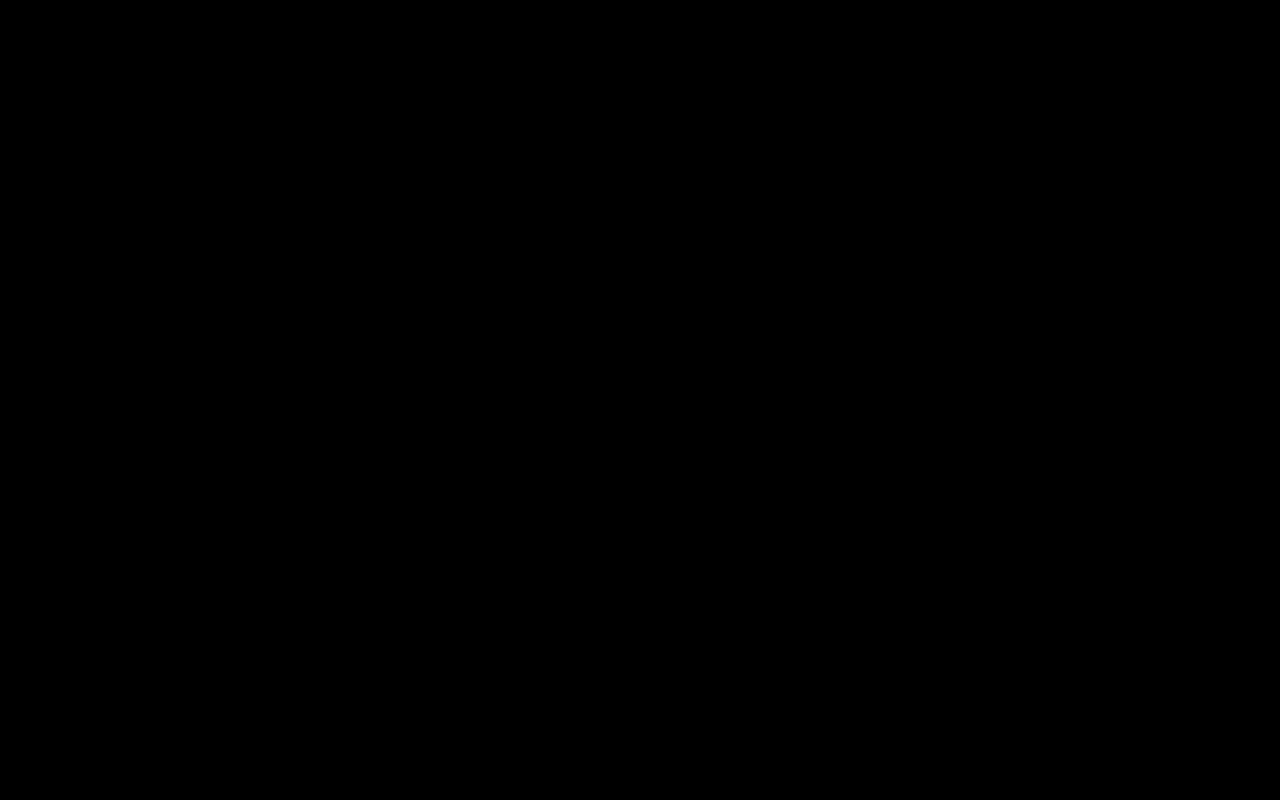
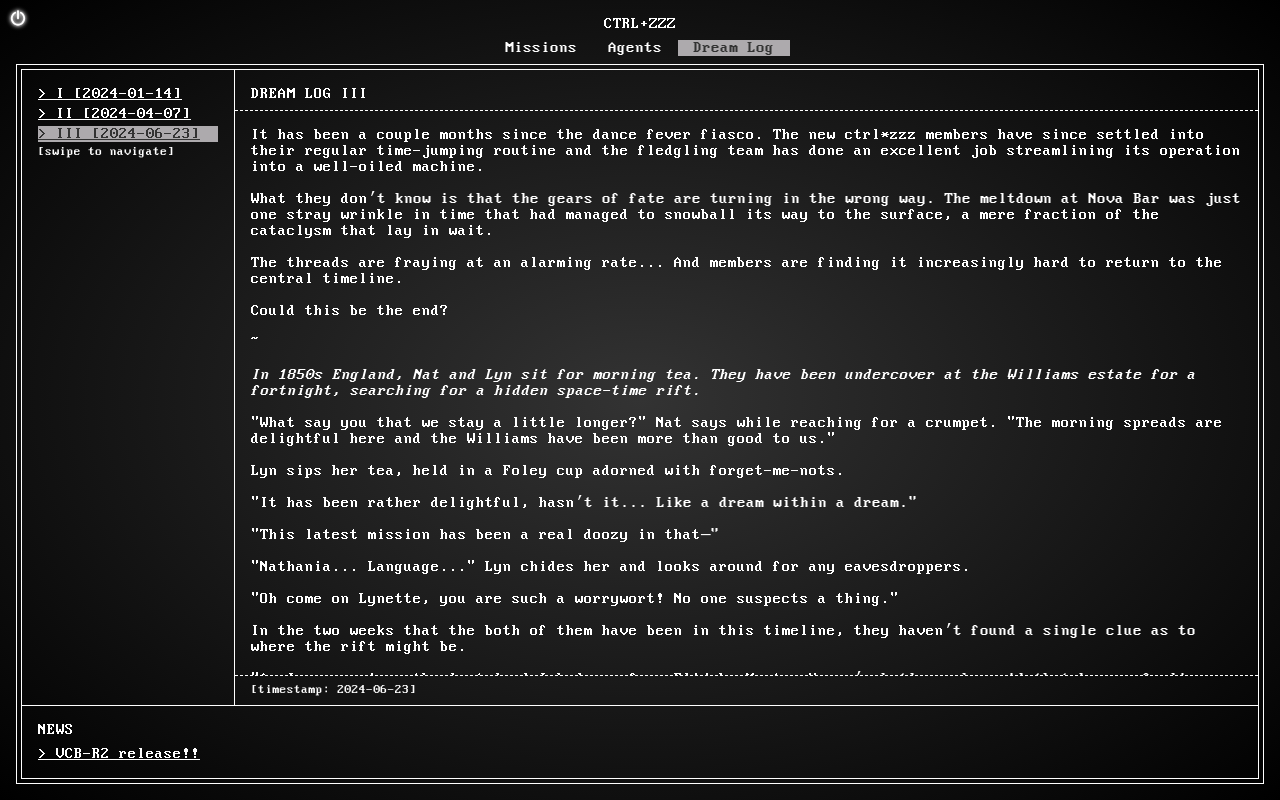
Before and after one commit to ctrl-zzz-HQ/ctrl-zzz, a React (Vite) app: page /dream-logs/2 in a window 1280 px wide. Before the commit this address had no page. Built offline with nearby package versions, Linux system fonts and the light colour scheme.

Commit message:
Add dream log III

```diff
--- a/src/data/dream-logs.ts
+++ b/src/data/dream-logs.ts
@@ -222,6 +222,115 @@ Nat smiles as she places the photo onto the table beside her. The two look towar
         "height": 1271,
       }
     }]
+  },
+  {
+    code: 'III',
+    timestamp: '2024-06-23',
+    html: true,
+    text: `It has been a couple months since the dance fever fiasco. The new ctrl*zzz members have since settled into their regular time-jumping routine and the fledgling team has done an excellent job streamlining its operation into a well-oiled machine.
+
+What they don’t know is that the gears of fate are turning in the wrong way. The meltdown at Nova Bar was just one stray wrinkle in time that had managed to snowball its way to the surface, a mere fraction of the cataclysm that lay in wait.
+
+The threads are fraying at an alarming rate... And members are finding it increasingly hard to return to the central timeline.
+
+Could this be the end?
+
+~
+
+<i>In 1850s England, Nat and Lyn sit for morning tea. They have been undercover at the Williams estate for a fortnight, searching for a hidden space-time rift.</i>
+
+"What say you that we stay a little longer?" Nat says while reaching for a crumpet. "The morning spreads are delightful here and the Williams have been more than good to us."
+
+Lyn sips her tea, held in a Foley cup adorned with forget-me-nots.
+
+"It has been rather delightful, hasn’t it... Like a dream within a dream."
+
+"This latest mission has been a real doozy in that—"
+
+"Nathania... Language..." Lyn chides her and looks around for any eavesdroppers.
+
+"Oh come on Lynette, you are such a worrywort! No one suspects a thing."
+
+In the two weeks that the both of them have been in this timeline, they haven’t found a single clue as to where the rift might be.
+
+"As I was saying, the last lead I had was from Elijah, Master Henry’s butler, who said that he was feeling under the weather. But I think, a head cold in spring doesn’t seem too out of the ordinary, does it?"
+
+"No, I suppose not..."
+
+Lyn leans in to whisper, "Nat... You don’t suppose the threads here have already broken? Naya mentioned that a rift will actually close and surge to a new line if the threads have been broken."
+
+"Mm... It can’t be that bad right? I think it’s just well-hidden, because by gosh, this manor is huge. And I saw some storm clouds the other day which can’t be a good sign."
+
+"Alright, let’s give it a couple more days."
+
+~
+
+Back at headquarters, the room is rather lonely and cold. Lilp and Yan have unknowingly fallen into a deep slumber, sharing the couch in the lounge area.
+
+All the other members are out on missions. Nat and Lyn in 1850s England. Peach and Yenii in the roaring 20s. Everyone else on reconnaissance in various locations in the local timeline. But they sure are taking longer than expected...
+
+Suddenly, the radio flicks on with nothing but static coming through the speakers.
+
+A voice breaks through the noise, choppy and urgent.
+
+"ZZZZKiyooZZ, can youZZZZ me?ZZZZZ"
+"I’m currentlyZZZZZZZZZZZZZZ. For some reason, Peach and Yenii areZZZZZZbutZZZZ"
+"Hold on I thinkZZZZZZZ"
+"ZZZZAhhZZZZwhat theZZZZZ"
+
+The transmission ends.
+
+~
+
+The morning light seeps through the curtains in Joy’s room as she lay asleep under her blankets. Her brows are tense and knitted in the moments leading up to her rousing. They soften a bit as she opens her eyes into a tired squint.
+
+"What a dream..." She sighs.
+
+Still laying there, she lets the details linger on for a moment before reaching for her phone on her bedside table. Something about a mission. Urgency. Needing to tell... someone? Something? She taps her phone twice to check the time... It’s 6:48am.
+
+What was she thinking about just now?
+
+Ah yes... Her dream.
+
+Just what happened in her dream?
+
+It was always like this.
+
+Because of this, Joy had started logging her dreams in a journal. Most days, if she doesn’t write the moment she comes to, the details are instantly lost and she can only manage to jot down the emotions she is left with.
+
+She reaches for her journal and writes the following.
+
+Searching. Nervous. Scared to be alone.
+
+~
+
+Standing at shore, Aida watches the tide come and go, erasing all kinds of little scratches in the wet sand.
+
+She hasn’t felt right for a couple of days. It’s as if there is something missing or that she has forgotten something important. And she cannot, for the life of her, figure out what it is.
+
+Bending over, she scoops up some sand with her hands.
+
+The day before yesterday, she had woken up with a fever from a delirious dream. The only details she could remember from the dream were a clock spinning backwards and the name Nezu. The rest had slipped away, just like how the sand was currently sifting through her fingers and into the sea.
+
+On her way home, Aida sees a white-haired youth walking in the opposing direction. They pass each other briefly. All the while, Aida’s mind is racing. This person seems oddly familiar, who are they?
+
+Mustering up her courage, she swings around and hurries to catch up to the boy.
+
+"Hey!" She exclaims. "I really don’t mean this in a weird way but... Have we met before? I feel like I know you even though... Even though I don’t know your name."
+
+"Oh uh... Hi."
+
+"Sorry this must be really weird."
+
+"Actually, I’m a bit taken aback... When you passed me, I thought I recognized you from somewhere. What’s your name?"
+
+"Aida. What’s yours?"
+
+"Nezu."
+
+"Nezu..." Aida repeats, in disbelief. "Nice to meet you, Nezu."
+
+"Nice to meet you, Aida."`,
   }
 ]
 
```
